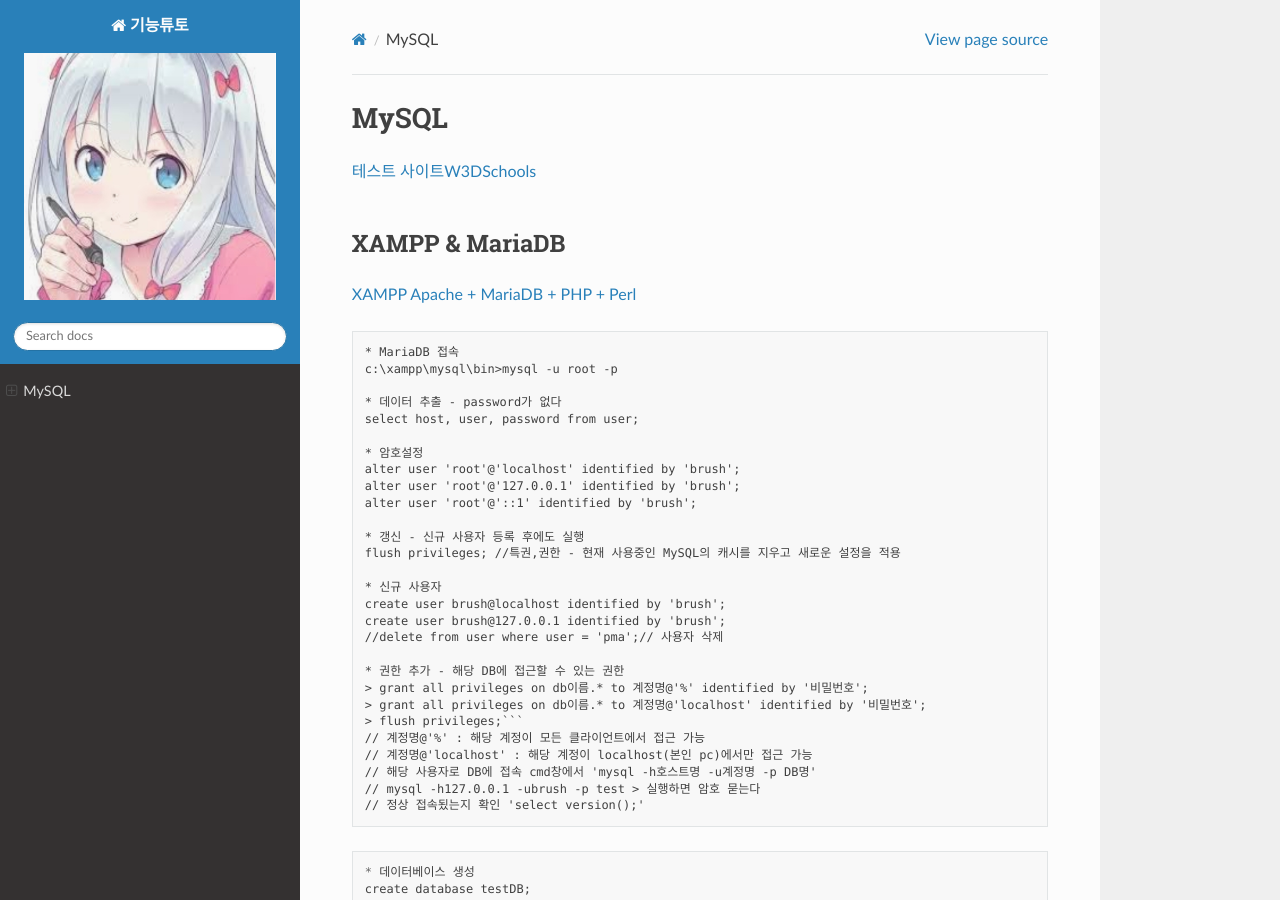
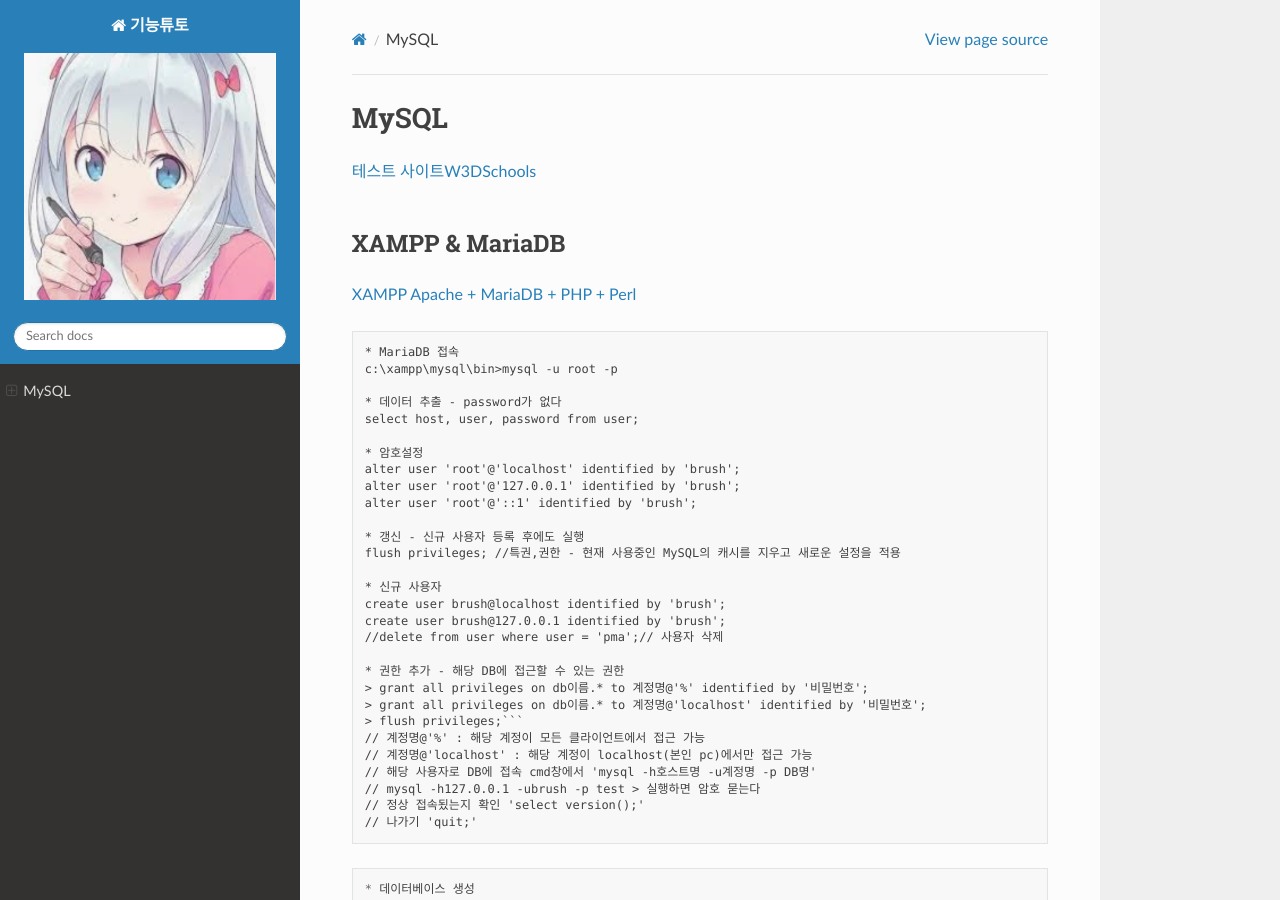
Before and after one commit to lisney/RTD, a Sphinx documentation site: the page built from docs/source/html/mysql.md, in a window 1280 px wide and 900 px high. Built offline with Sphinx 7.4.7 and the Read the Docs theme 2.0.0, drawn with Linux system fonts in a browser that asks for light colours; pages that are not in the unit, such as notebooks, are missing from menus.

Commit message:
Update mysql.md

````diff
--- a/docs/source/html/mysql.md
+++ b/docs/source/html/mysql.md
@@ -39,6 +39,7 @@ create user brush@127.0.0.1 identified by 'brush';
 // 해당 사용자로 DB에 접속 cmd창에서 'mysql -h호스트명 -u계정명 -p DB명'
 // mysql -h127.0.0.1 -ubrush -p test > 실행하면 암호 묻는다
 // 정상 접속됬는지 확인 'select version();'
+// 나가기 'quit;'
 ```
 
 ```
````
